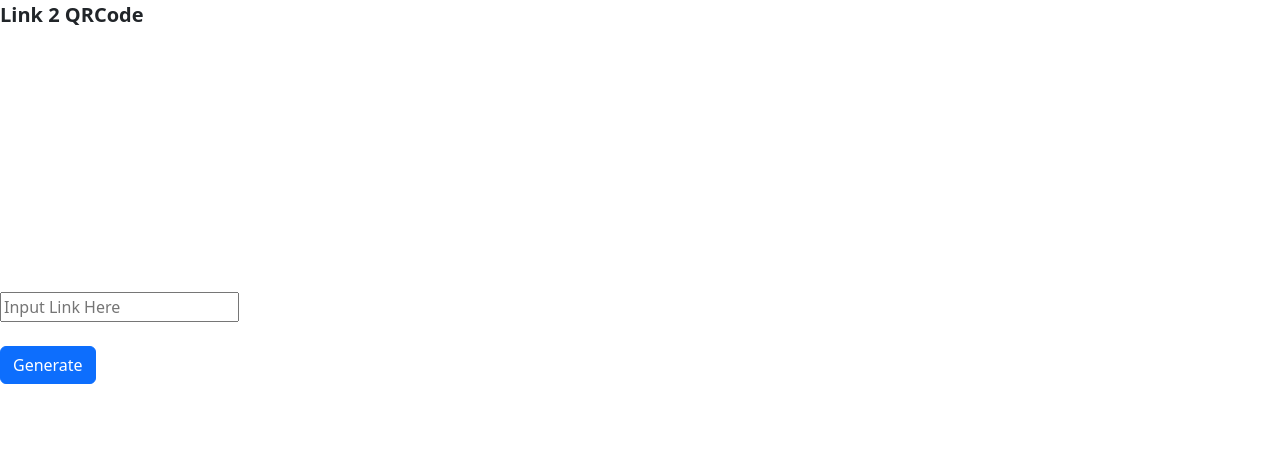
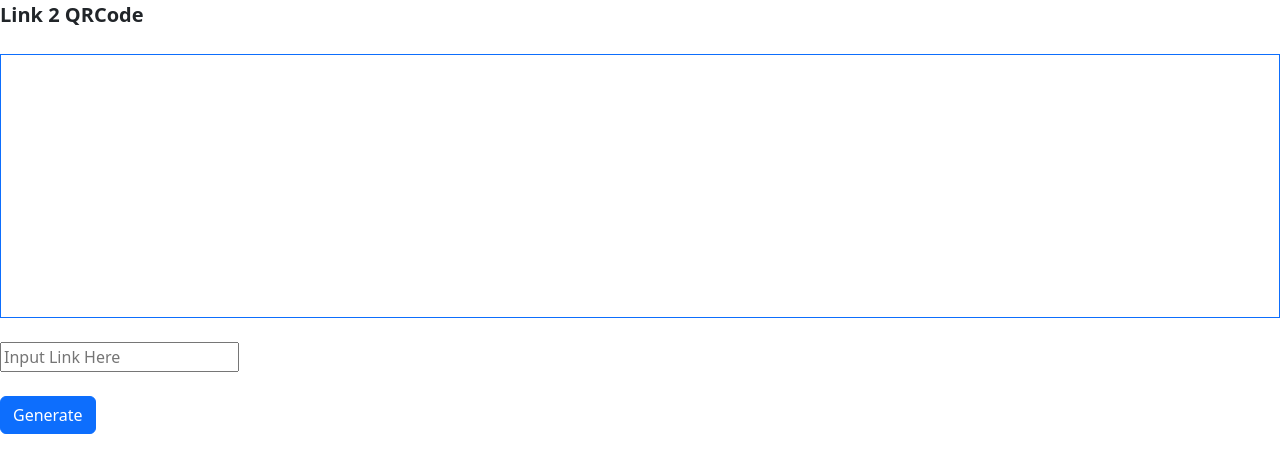
Before and after one commit to Sedem1738/link-2-QR-code, a plain HTML site: page index.html in a window 1280 px wide. Drawn offline with Linux system fonts and the light colour scheme; files whose address does not match are found by name.

Commit message:
made some changes

```diff
--- a/index.html
+++ b/index.html
@@ -12,8 +12,9 @@
     <section>
         <div class ="justify-content-center">
             <div class="lead fw-bold">Link 2 QRCode</div>
-        <div id="qrcode" ></div>
-        <div></div>
+            <br/>
+        <div id="qrcode" class="border border-primary fluid" ></div>
+        <br/>
         <input type="text" id="qr-data" placeholder="Input Link Here" >
         <br/>
         <br/>
```
